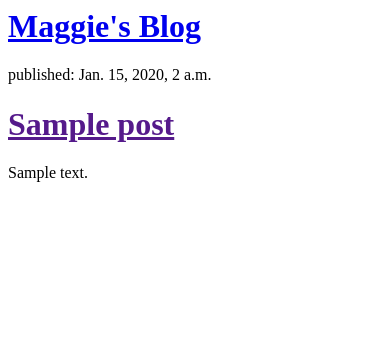
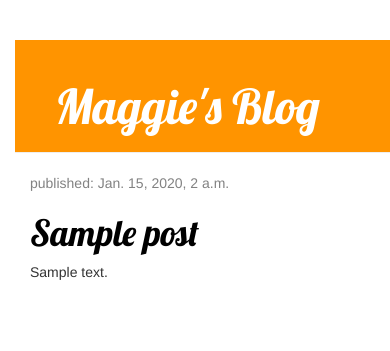
Before and after one commit to magsafe2/my-first-blog, a Django app: template blog/templates/blog/post_list.html in a window 390 px wide. Shown: the top 351 px of the page. Run offline with Django 3.2, Linux system fonts and the light colour scheme; the template is opened without the code that fills it: values that come from a table or form of the project are taken from there, others are empty; tables that the repository leaves empty hold one stand-in row (values such as "Sample post"); some libraries are stand-ins or nearby versions.

Commit message:
Added CSS.

```diff
--- /dev/null
+++ b/blog/static/css/blog.css
@@ -0,0 +1,54 @@
+.page-header {
+    background-color: #ff9400;
+    margin-top: 0;
+    padding: 20px 20px 20px 40px;
+}
+
+.page-header h1, .page-header h1 a, .page-header h1 a:visited, .page-header h1 a:active {
+    color: #ffffff;
+    font-size: 36pt;
+    text-decoration: none;
+}
+
+.content {
+    margin-left: 40px;
+}
+
+h1, h2, h3, h4 {
+    font-family: 'Lobster', cursive;
+}
+
+.date {
+    color: #828282;
+}
+
+.save {
+    float: right;
+}
+
+.post-form textarea, .post-form input {
+    width: 100%;
+}
+
+.top-menu, .top-menu:hover, .top-menu:visited {
+    color: #ffffff;
+    float: right;
+    font-size: 26pt;
+    margin-right: 20px;
+}
+
+.post {
+    margin-bottom: 70px;
+}
+
+.post h1 a, .post h1 a:visited {
+    color: #000000;
+}body {
+  padding-left: 15px;
+}
+h1 a {
+  color: #74916A;
+  font-family: 'Lobster';
+}
+
+<a href="https://en.wikipedia.org/wiki/Django" class="external_link" id="link_to_wiki_page">
--- a/blog/templates/blog/post_list.html
+++ b/blog/templates/blog/post_list.html
@@ -1,18 +1,29 @@
 <html>
+{% load staticfiles %}
     <head>
-        <title>Maggie's Blog</title>
+      <link href="//fonts.googleapis.com/css?family=Lobster&subset=latin,latin-ext" rel="stylesheet" type="text/css">
+      <link rel="stylesheet" href="{% static 'css/blog.css' %}">
+        <div class="page-header">
+          <h1><a href="/">Maggie's Blog</a></h1>
+        </div>
+        <link rel="stylesheet" href="//maxcdn.bootstrapcdn.com/bootstrap/3.2.0/css/bootstrap.min.css">
+        <link rel="stylesheet" href="//maxcdn.bootstrapcdn.com/bootstrap/3.2.0/css/bootstrap-theme.min.css">
     </head>
     <body>
-        <div>
-            <h1><a href="/">Maggie's Blog</a></h1>
-        </div>
-
-  {% for post in posts %}
-      <div>
-          <p>published: {{ post.published_date }}</p>
-          <h1><a href="">{{ post.title }}</a></h1>
-          <p>{{ post.text|linebreaksbr }}</p>
+        <div class="content container">
+      <div class="row">
+          <div class="col-md-8">
+              {% for post in posts %}
+                  <div class="post">
+                      <div class="date">
+                          <p>published: {{ post.published_date }}</p>
+                      </div>
+                      <h1><a href="">{{ post.title }}</a></h1>
+                      <p>{{ post.text|linebreaksbr }}</p>
+                  </div>
+              {% endfor %}
+          </div>
       </div>
-  {% endfor %}
+  </div>
     </body>
 </html>
```
